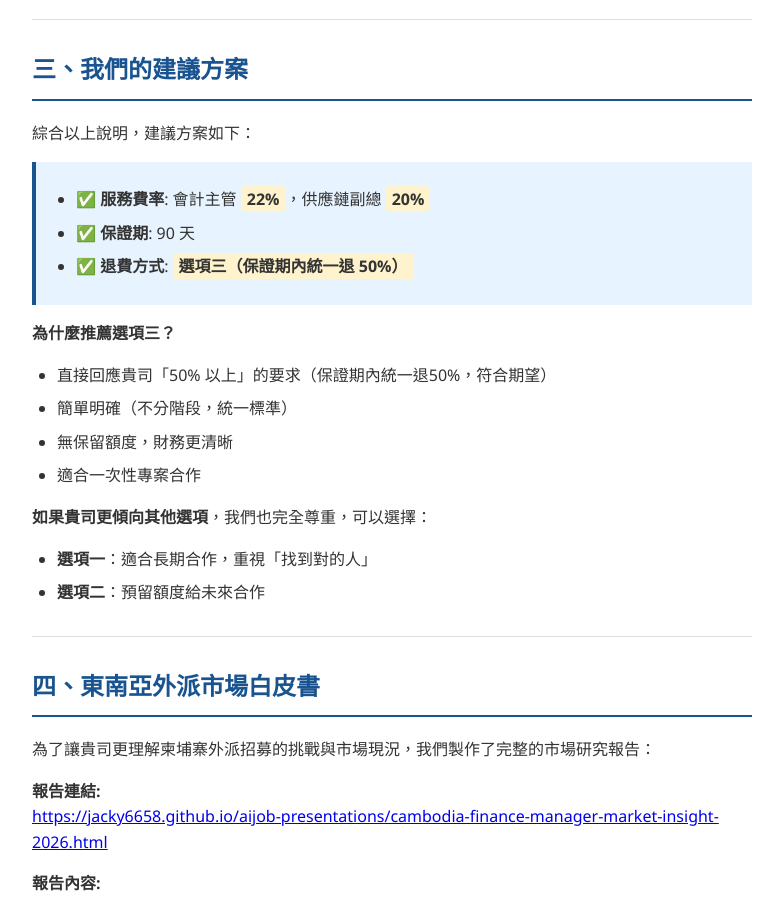
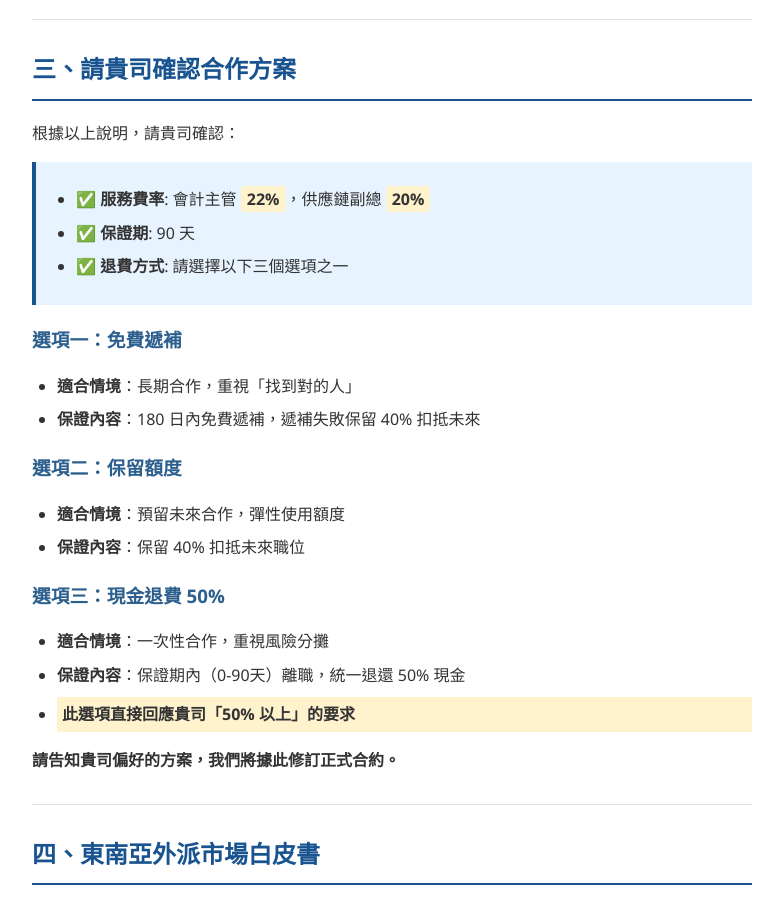
Before and after one commit to jacky6658/aijob-presentations, a plain HTML site: page medtecs-contract-response-2026.html in a window 1280 px wide. Shown: the part 2820-3720 px from the top of the page, without its empty margins (248-1031 px from the left). Drawn offline with Linux system fonts and the light colour scheme.

Commit message:
改为让客户自己选择方案（移除推荐语气）

```diff
--- a/medtecs-contract-response-2026.html
+++ b/medtecs-contract-response-2026.html
@@ -282,31 +282,38 @@
 
         <hr>
 
-        <h2>三、我們的建議方案</h2>
+        <h2>三、請貴司確認合作方案</h2>
 
-        <p>綜合以上說明，建議方案如下：</p>
+        <p>根據以上說明，請貴司確認：</p>
 
         <div class="box">
             <ul>
                 <li>✅ <strong>服務費率</strong>: 會計主管 <span class="highlight">22%</span>，供應鏈副總 <span class="highlight">20%</span></li>
                 <li>✅ <strong>保證期</strong>: 90 天</li>
-                <li>✅ <strong>退費方式</strong>: <span class="highlight">選項三（保證期內統一退 50%）</span></li>
+                <li>✅ <strong>退費方式</strong>: 請選擇以下三個選項之一</li>
             </ul>
         </div>
 
-        <p><strong>為什麼推薦選項三？</strong></p>
+        <h3>選項一：免費遞補</h3>
         <ul>
-            <li>直接回應貴司「50% 以上」的要求（保證期內統一退50%，符合期望）</li>
-            <li>簡單明確（不分階段，統一標準）</li>
-            <li>無保留額度，財務更清晰</li>
-            <li>適合一次性專案合作</li>
+            <li><strong>適合情境</strong>：長期合作，重視「找到對的人」</li>
+            <li><strong>保證內容</strong>：180 日內免費遞補，遞補失敗保留 40% 扣抵未來</li>
         </ul>
 
-        <p><strong>如果貴司更傾向其他選項</strong>，我們也完全尊重，可以選擇：</p>
+        <h3>選項二：保留額度</h3>
         <ul>
-            <li><strong>選項一</strong>：適合長期合作，重視「找到對的人」</li>
-            <li><strong>選項二</strong>：預留額度給未來合作</li>
+            <li><strong>適合情境</strong>：預留未來合作，彈性使用額度</li>
+            <li><strong>保證內容</strong>：保留 40% 扣抵未來職位</li>
         </ul>
+
+        <h3>選項三：現金退費 50%</h3>
+        <ul>
+            <li><strong>適合情境</strong>：一次性合作，重視風險分攤</li>
+            <li><strong>保證內容</strong>：保證期內（0-90天）離職，統一退還 50% 現金</li>
+            <li style="background-color: #fff3cd; padding: 5px;"><strong>此選項直接回應貴司「50% 以上」的要求</strong></li>
+        </ul>
+
+        <p><strong>請告知貴司偏好的方案，我們將據此修訂正式合約。</strong></p>
 
         <hr>
 
```
